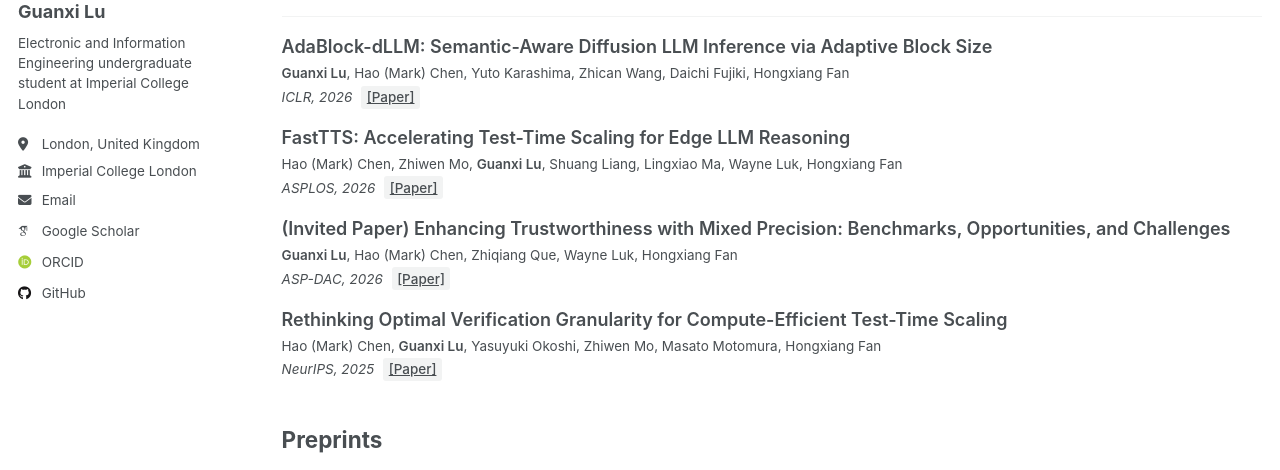
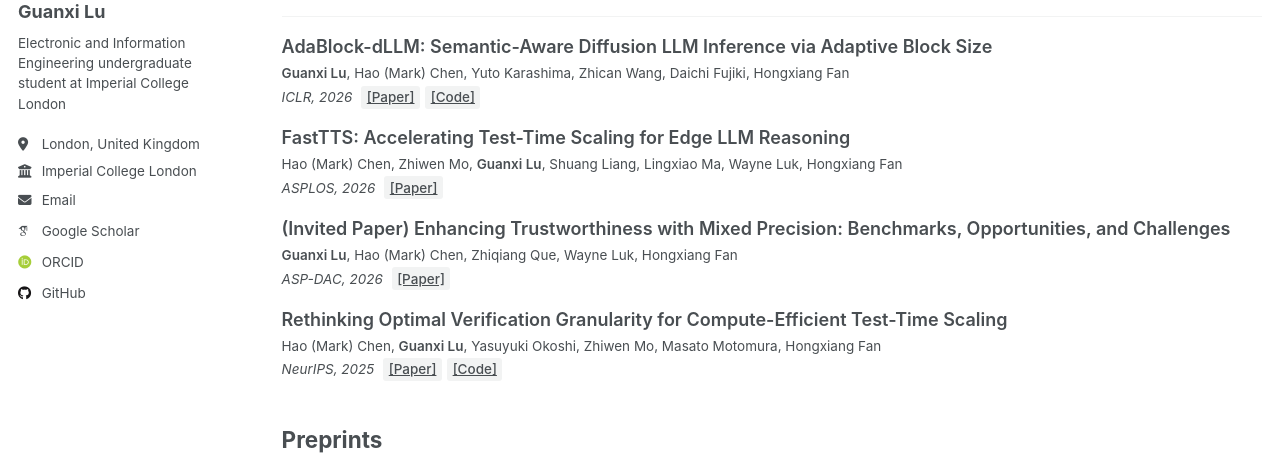
Before and after one commit to lgxi24/lgxi24.github.io, a Jekyll site: the page built from _pages/publications.html, in a window 1280 px wide and 1192 px high. Shown: the part 242-712 px from the top of the window. Built offline with Jekyll 4.4.1, drawn with Linux system fonts in a browser that asks for light colours; some web fonts are replaced; a script that is not in the unit is left out.

Commit message:
update page

```diff
--- a/_includes/archive-single.html
+++ b/_includes/archive-single.html
@@ -66,6 +66,9 @@
               {% if post.paperurl and post.paperurl != '' %}
                 <a href="{{ post.paperurl }}" class="archive__item-link" target="_blank">[Paper]</a>
               {% endif %}
+              {% if post.codeurl and post.codeurl != '' %}
+                <a href="{{ post.codeurl }}" class="archive__item-link" target="_blank">[Code]</a>
+              {% endif %}
               {% if post.slidesurl and post.slidesurl != '' %}
                 <a href="{{ post.slidesurl }}" class="archive__item-link" target="_blank">[Slides]</a>
               {% endif %}
```
Also changed, not shown: _pages/about.md (+3 -0 lines), _publications/2025-adablock_dllm.md (+1 -0 lines), _publications/2025-vg-search.md (+1 -0 lines).
